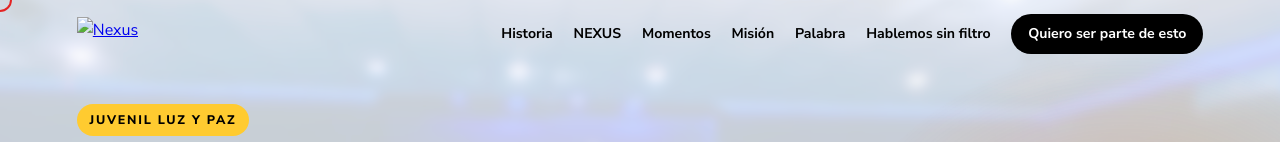
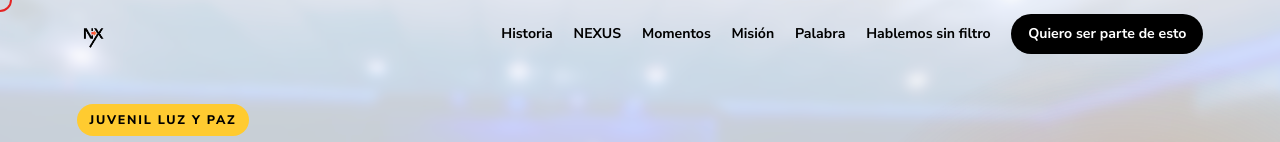
Before and after one commit to jesusdavid060403-cmyk/Nexus-Juvenil, a plain HTML site: page index.html in a window 1280 px wide. Shown: the top 142 px of the page. Drawn offline with nearby package versions, Linux system fonts and the light colour scheme; animation ran at ten frames a second; a web font is replaced by a local one.

Commit message:
Update index.html

```diff
--- a/index.html
+++ b/index.html
@@ -15,7 +15,7 @@
 
   <nav id="nav">
     <a href="#hero" class="brand" aria-label="Inicio Nexus">
-      <img src="assets/img/logo-negro.png" alt="Nexus">
+      <img src="logo-negro.png" alt="Nexus">
     </a>
     <div class="nav-links">
       <a href="#que">Historia</a>
```
